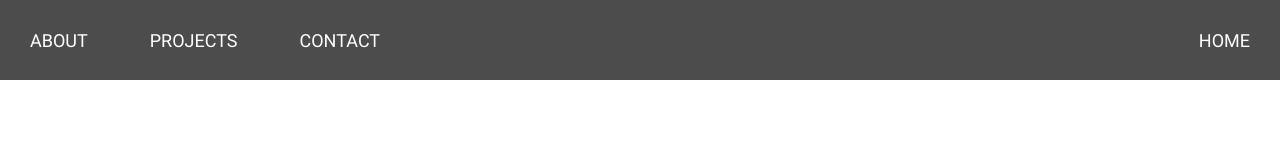
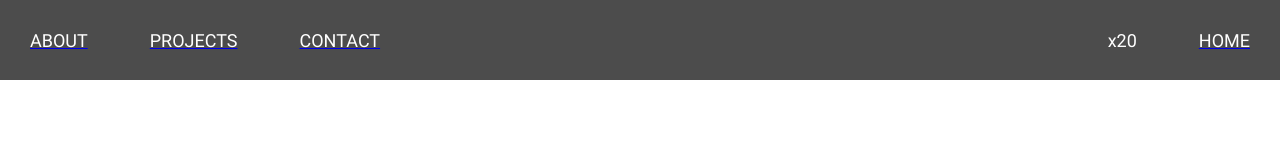
Before and after one commit to andku23/portfolio-v2, a Vue app: page / in a window 1280 px wide. Shown: the top 160 px of the page. Built offline with nearby package versions, Linux system fonts and the light colour scheme.

Commit message:
Put in store

```diff
--- a/package.json
+++ b/package.json
@@ -11,12 +11,13 @@
     "core-js": "^3.6.5",
     "vue": "^3.0.3",
     "vue-router": "^4.0.0-rc.3",
-    "vuex": "^3.6.2"
+    "vuex": "^4.0.2"
   },
   "devDependencies": {
     "@vue/cli-plugin-babel": "~4.5.0",
     "@vue/cli-plugin-eslint": "~4.5.0",
     "@vue/cli-plugin-router": "^4.5.14",
+    "@vue/cli-plugin-vuex": "^4.5.14",
     "@vue/cli-service": "~4.5.0",
     "@vue/compiler-sfc": "^3.0.0",
     "babel-eslint": "^10.1.0",
--- a/src/components/NavBar.vue
+++ b/src/components/NavBar.vue
@@ -1,58 +1,78 @@
 <template>
-    <div class = "nav-bar-container">
+    <div class="nav-bar-container">
         <Background background-color="#000000" opacity="0.7"/>
-        <ul class = "nav-bar-desktop">
-            <li><a href="#"><h3>ABOUT</h3></a></li>
-            <li><a href="#"><h3>PROJECTS</h3></a></li>
-            <li><a href="#"><h3>CONTACT</h3></a></li>
-            <li class = "home-logo"><a href="#"><h3>HOME</h3></a></li>
+        <ul class="nav-bar-desktop">
+            <li class = "router-link"><RouterLink to="/"><h3>ABOUT</h3></RouterLink></li>
+            <li class = "router-link"><RouterLink to="/"><h3>PROJECTS</h3></RouterLink></li>
+            <li class = "router-link"><RouterLink to="/"><h3>CONTACT</h3></RouterLink></li>
+            <li class="gem-counter"><h3>x{{gems}}</h3></li>
+            <li class="home-logo router-link">
+                <RouterLink to="/"><h3>HOME</h3></RouterLink>
+            </li>
         </ul>
     </div>
 </template>
 
 <script>
+	import {mapState} from 'vuex'
+
 	export default {
 		name: "NavBar.vue",
 		data: function () {
 			return {}
+		},
+		computed: {
+			...mapState({
+				gems: state => state.app.gems,
+			})
 		}
 	}
 </script>
 
-<style scoped lang = "scss">
+<style scoped lang="scss">
     @import "../scss/global";
-    .nav-bar-container{
+
+    .nav-bar-container {
         position: fixed;
         width: 100%;
         height: 80px;
 
-        .nav-bar-desktop{
+        .nav-bar-desktop {
             @extend %absolute-fill;
             list-style-type: none;
             margin: 0;
             padding: 0;
             display: grid;
-            grid-template-columns: repeat(3, fit-content(50px)) 1fr fit-content(50px);
+            grid-template-columns: repeat(3, fit-content(50px)) 1fr fit-content(50px) fit-content(50px);
             grid-gap: 2px;
             justify-content: start;
             justify-items: center;
-            .home-logo{
+
+            .gem-counter {
                 grid-column: 5 / 6;
             }
-            li {
+
+            .home-logo {
+                grid-column: 6 / 7;
+            }
+
+            .router-link {
+
+                &:hover {
+                    transition: all 0.2s linear;
+                    background-color: #888888;
+                }
+            }
+
+            li{
                 padding: 0 30px 0 30px;
                 display: flex;
                 justify-content: center;
                 align-items: center;
-
-                &:hover{
-                    transition: all 0.2s linear;
-                    background-color: #888888;
+                h3{
+                    text-decoration: none;
+                    color: $nav-text;
                 }
-            }
-            a{
-                text-decoration: none;
-                color: $nav-text;
             }
         }
     }
--- a/src/main.js
+++ b/src/main.js
@@ -1,11 +1,13 @@
 import { createApp } from 'vue';
 import router from "./router";
+import store from "./store";
 import App from './App.vue'
 import Background from './components/background';
 
 import { updateCssVariables } from './utils';
 
 const app = createApp(App)
+	.use(store)
 	.use(router);
 
 const Vue = app;
--- a/src/scss/global.scss
+++ b/src/scss/global.scss
@@ -20,6 +20,6 @@ h1{
 
 h3{
   font-family: Roboto;
-  font-weight: normal;
+  font-weight: 100;
   font-size: 18px;
 }
--- a/src/scss/settings.scss
+++ b/src/scss/settings.scss
@@ -11,6 +11,27 @@ $nav-item: $black;
 @font-face
 {
   font-family: "Roboto";
-  src: local("Roboto"), url("/fonts/Roboto-Regular.ttf") format("truetype");
+  src: local("Roboto"), url("/fonts/Roboto/Roboto-Regular.ttf") format("truetype");
   font-weight: normal;
 }
+
+@font-face
+{
+  font-family: "Roboto";
+  src: local("Roboto"), url("/fonts/Roboto/Roboto-Bold.ttf") format("truetype");
+  font-weight: bold;
+}
+
+@font-face
+{
+  font-family: "Roboto";
+  src: local("Roboto"), url("/fonts/Roboto/Roboto-Medium.ttf") format("truetype");
+  font-weight: 300;
+}
+
+@font-face
+{
+  font-family: "Roboto";
+  src: local("Roboto"), url("/fonts/Roboto/Roboto-Light.ttf") format("truetype");
+  font-weight: 100;
+}
--- /dev/null
+++ b/src/store/app-states.js
@@ -0,0 +1,18 @@
+export const appStates = {
+	namespaced: true,
+	state: () => ({
+		gems: 20
+	}),
+	mutations: {
+
+	},
+	actions: {
+
+	},
+	getters: {
+		gems: state =>
+		{
+			return state.gems;
+		},
+	}
+};
--- /dev/null
+++ b/src/store/index.js
@@ -0,0 +1,8 @@
+import { createStore } from 'vuex'
+import { appStates } from './app-states';
+
+export default createStore({
+	modules: {
+		app: appStates
+	}
+})
```
Also changed, not shown: 1 other file (tests, documents, lock files or other folders).
